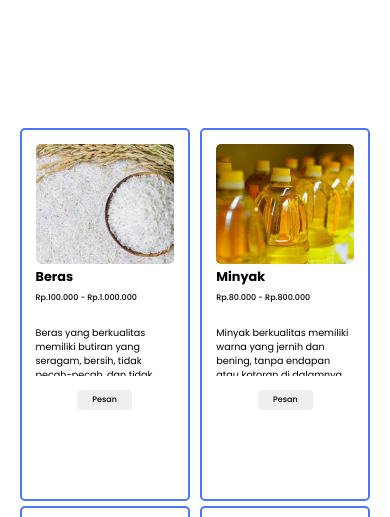
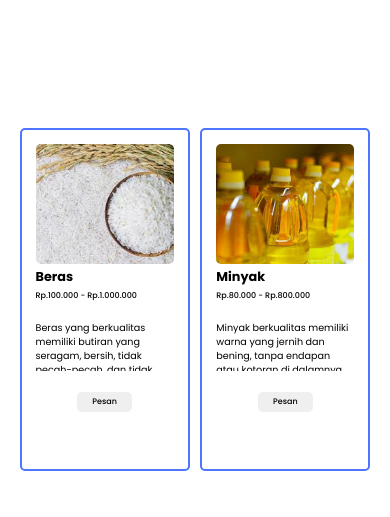
Before and after one commit to akhie-art/kangsuplay, a plain HTML site: page index.html in a window 390 px wide. Shown: the part 268-785 px from the top of the page. Drawn offline with Linux system fonts and the light colour scheme.

Commit message:
Update style.css

```diff
--- a/css/style.css
+++ b/css/style.css
@@ -149,7 +149,7 @@ body {
   }
   .list-barang {
     width: 50%;
-    height: 125%;
+    height: 115%;
     border-radius: 5px;
     padding: 4%;
     border: 2px solid var(--warna1);
@@ -194,7 +194,7 @@ body {
   .tbl-pesan {
     width: 100%;
     height: 20px;
-    margin-top: 10%;
+    margin-top: 15%;
     display: flex;
     justify-content: center;
     align-items: center;
```
